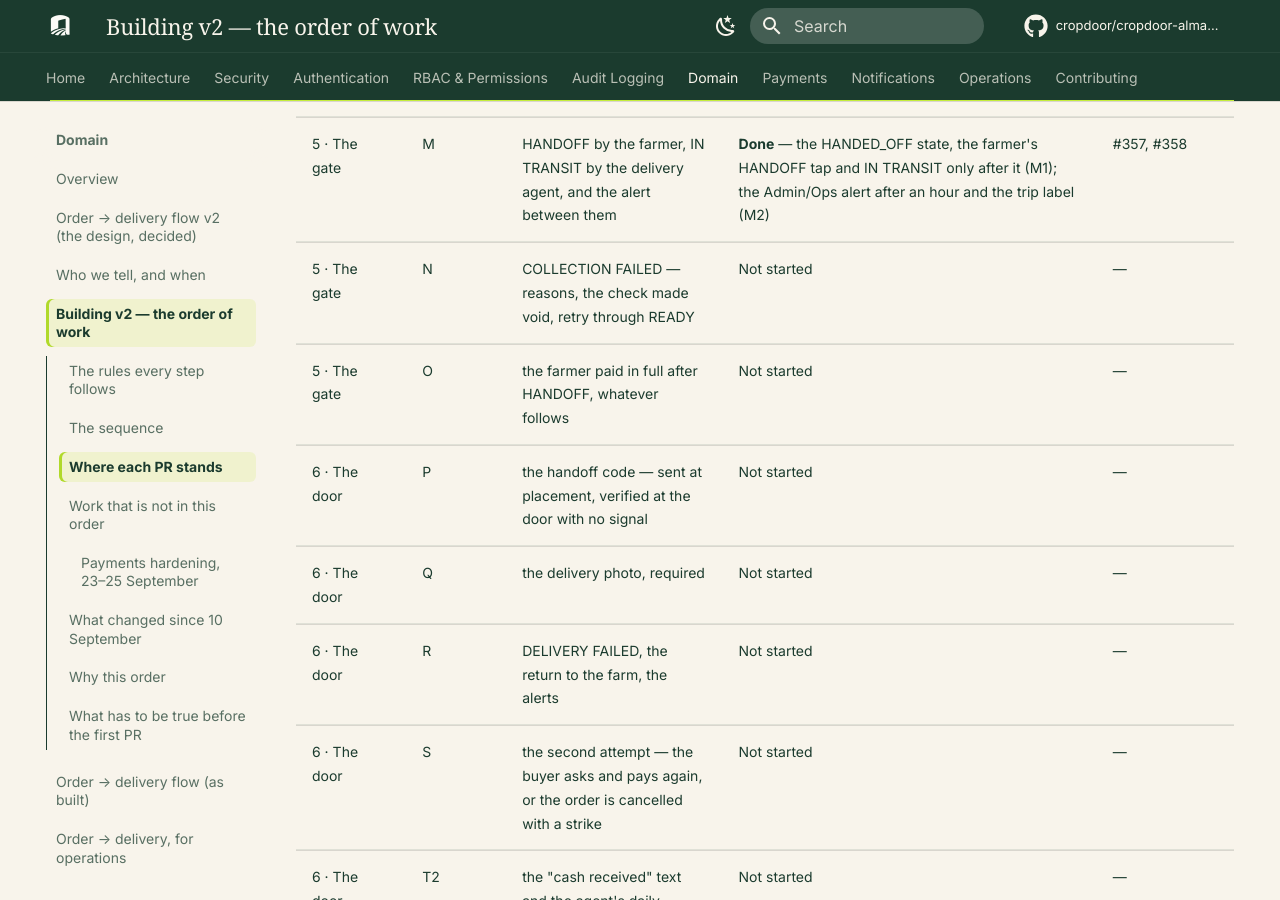
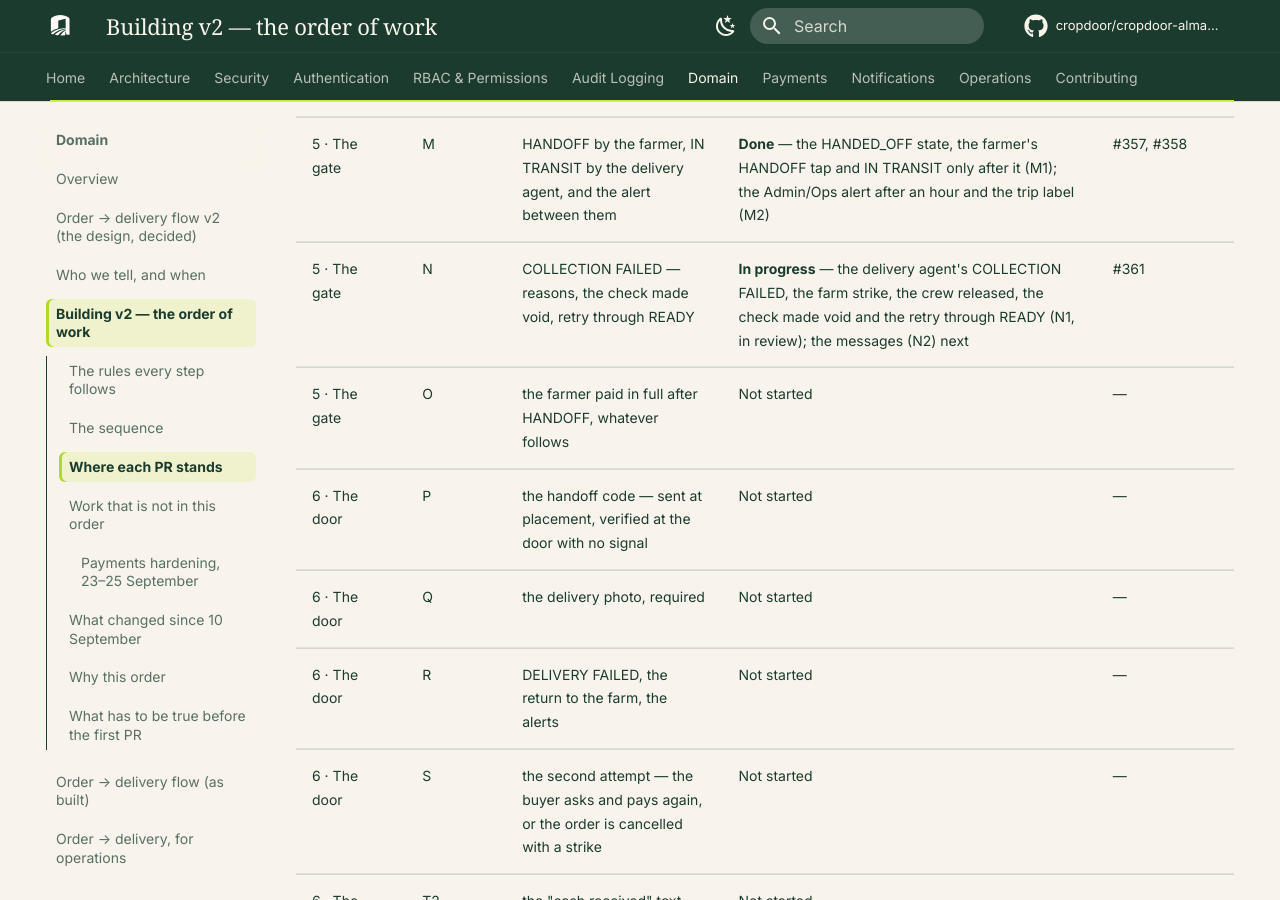
Before and after one commit to cropdoor/cropdoor-almanac, an MkDocs documentation site: the page built from docs/domain/order-delivery-flow-v2-build-order.md, in a window 1280 px wide and 900 px high, scrolled down 7712 px. Built offline with MkDocs 1.6.1 and Material for MkDocs 9.7.7, drawn with Linux system fonts in a browser that asks for light colours; some web fonts are replaced; comment, search, counter and statistics services are not loaded.

Commit message:
N1 collection failed in review (#361)

```diff
--- a/docs/domain/order-delivery-flow-v2-build-order.md
+++ b/docs/domain/order-delivery-flow-v2-build-order.md
@@ -74,7 +74,7 @@ The one place that says what is finished. A PR is **Done** only once it is merge
 | 4 · The farm | K | READY and the crew gate, with the acceptance and READY deadlines | **Done** — no check, no crew, with the no-field-agent exception, the READY time and the awaiting-crew list (K1); unaccepted orders cancelled after 24 hours (K2), with its own on/off switch | #337, #338, #339 |
 | 4 · The farm | L | the cancellation windows, the penalty, and strikes | **Done** — the buyer's cancellation windows and the online penalty (L1a); paying the farmer's share on a cancelled order (L1b); cash strikes (L2); farm strikes and the listings pause (L3a); admin cancel with a fault (L3b) | #346, #351, #352, #353, #354, #355, #356, #359 |
 | 5 · The gate | M | HANDOFF by the farmer, IN TRANSIT by the delivery agent, and the alert between them | **Done** — the HANDED_OFF state, the farmer's HANDOFF tap and IN TRANSIT only after it (M1); the Admin/Ops alert after an hour and the trip label (M2) | #357, #358 |
-| 5 · The gate | N | COLLECTION FAILED — reasons, the check made void, retry through READY | Not started | — |
+| 5 · The gate | N | COLLECTION FAILED — reasons, the check made void, retry through READY | **In progress** — the delivery agent's COLLECTION FAILED, the farm strike, the crew released, the check made void and the retry through READY (N1, in review); the messages (N2) next | #361 |
 | 5 · The gate | O | the farmer paid in full after HANDOFF, whatever follows | Not started | — |
 | 6 · The door | P | the handoff code — sent at placement, verified at the door with no signal | Not started | — |
 | 6 · The door | Q | the delivery photo, required | Not started | — |
```
